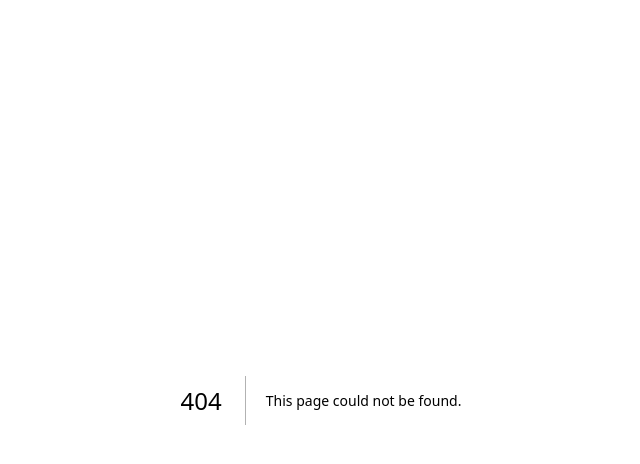
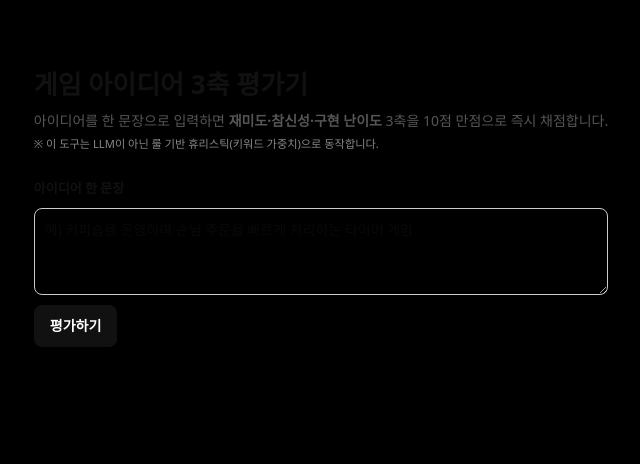
Before and after one commit to KIMTAEKJU/supercent-hub, a Next.js app: page /tools/req_cdc67581-5433-4bd0-a0dc-11e6fead58f4 in a window 1280 px wide. Before the commit this address had no page. Shown: the top 464 px of the page, without its empty margins (319-959 px from the left). Built offline with nearby package versions, Linux system fonts and the light colour scheme.

Commit message:
feat: prototype req_cdc67581-5433-4bd0-a0dc-11e6fead58f4

```diff
--- /dev/null
+++ b/src/app/tools/req_cdc67581-5433-4bd0-a0dc-11e6fead58f4/page.tsx
@@ -0,0 +1,180 @@
+export const dynamic = 'force-dynamic'
+
+type Scores = { fun: number; novelty: number; difficulty: number; comment: string[] }
+
+const FUN_POS: Array<[string, number]> = [
+  ['액션', 1], ['퍼즐', 1], ['협동', 1], ['보상', 1], ['타이머', 1],
+  ['콤보', 1.5], ['수집', 0.5], ['모험', 1], ['대전', 1], ['레이싱', 1],
+  ['파괴', 1], ['경쟁', 0.5], ['전략', 0.5], ['레벨업', 0.5], ['스릴', 1.5],
+  ['미니게임', 1], ['챌린지', 1], ['스피드', 1], ['빠르', 1], ['러프', 0.5],
+  ['판타지', 0.5], ['생존', 1], ['탈출', 1], ['어드벤처', 0.5],
+]
+const FUN_NEG: Array<[string, number]> = [
+  ['텍스트만', 2], ['단순', 1], ['반복', 0.5], ['느린', 1],
+]
+
+const COMMON_GENRE: Array<[string, number]> = [
+  ['매치3', 2.5], ['매치-3', 2.5], ['클리커', 2.5], ['방치형', 2],
+  ['러너', 1.5], ['타이머', 1], ['레이싱', 0.5], ['슬롯', 2],
+  ['운영', 0.5], ['주문', 0.5],
+]
+const NOVEL_BONUS: Array<[string, number]> = [
+  ['생태계', 1.5], ['시뮬레이션', 1], ['요리', 0.5], ['환경', 1],
+  ['역사', 1], ['실험', 1], ['혼합', 1], ['재해석', 2], ['해양', 1],
+  ['우주', 0.5], ['시간여행', 2], ['감정', 1], ['철학', 1.5],
+]
+
+const HARD_WORDS: Array<[string, number]> = [
+  ['멀티플레이어', 3], ['온라인', 2], ['3D', 3], ['오픈월드', 3],
+  ['AI', 2], ['물리엔진', 2], ['물리', 1.5], ['RPG', 2], ['블록체인', 3],
+  ['AR', 4], ['VR', 4], ['실시간', 2], ['서버', 2], ['랭킹', 1],
+  ['네트워크', 2], ['매칭', 1.5], ['리플레이', 1],
+]
+const EASY_WORDS: Array<[string, number]> = [
+  ['타이머', 1], ['탭', 1], ['클리커', 1], ['캐주얼', 1], ['2D', 1],
+  ['매치3', 1], ['러너', 0.5], ['하이퍼캐주얼', 1.5],
+]
+
+function clamp(n: number, lo: number, hi: number) { return Math.max(lo, Math.min(hi, n)) }
+function round1(n: number) { return Math.round(n * 10) / 10 }
+
+function evaluate(text: string): Scores {
+  const t = text.trim()
+
+  let fun = 5
+  for (const [k, w] of FUN_POS) if (t.includes(k)) fun += w
+  for (const [k, w] of FUN_NEG) if (t.includes(k)) fun -= w
+  if (t.length < 15) fun -= 1.5
+  if (t.length > 80) fun += 0.5
+
+  let novelty = 5
+  for (const [k, w] of COMMON_GENRE) if (t.includes(k)) novelty -= w
+  for (const [k, w] of NOVEL_BONUS) if (t.includes(k)) novelty += w
+  const words = t.split(/\s+/).filter((w) => w.length > 1)
+  const uniq = new Set(words).size
+  if (uniq >= 10) novelty += 1
+  if (uniq >= 14) novelty += 1
+
+  let difficulty = 3
+  for (const [k, w] of HARD_WORDS) if (t.includes(k)) difficulty += w
+  for (const [k, w] of EASY_WORDS) if (t.includes(k)) difficulty -= w
+  if (t.length > 120) difficulty += 1
+
+  fun = round1(clamp(fun, 1, 10))
+  novelty = round1(clamp(novelty, 1, 10))
+  difficulty = round1(clamp(difficulty, 1, 10))
+
+  const comment: string[] = []
+  if (fun >= 8) comment.push('재미 루프가 탄탄합니다. 핵심 훅이 잘 잡혀 있어요.')
+  else if (fun >= 5) comment.push('무난한 재미 수준입니다. 한 가지 훅(콤보/보상/긴장감)을 더 강화하면 체류 시간이 늘어납니다.')
+  else comment.push('재미 요소가 약합니다. 플레이어에게 즉시 전달될 자극이나 보상을 보강하세요.')
+
+  if (novelty >= 7) comment.push('장르적으로 신선합니다. 시장에서 눈에 띌 여지가 있어요.')
+  else if (novelty >= 4) comment.push('검증된 장르를 활용하지만 차별화 요소가 부족합니다. 비주얼·테마·메커닉 중 한 가지 트위스트를 고민해 보세요.')
+  else comment.push('이미 포화된 장르입니다. 차별점이 뚜렷하지 않으면 마케팅 난이도가 매우 높아집니다.')
+
+  if (difficulty >= 8) comment.push('구현 난이도가 매우 높습니다. 프로토타입은 핵심 메커닉만 잘라 MVP로 축소하세요.')
+  else if (difficulty >= 5) comment.push('중간 난이도입니다. 2~4주 규모의 프로토타입으로 검증 가능해 보입니다.')
+  else comment.push('구현이 간단합니다. 며칠 내 프로토타입을 만들어 빠르게 테스트할 수 있습니다.')
+
+  return { fun, novelty, difficulty, comment }
+}
+
+function ScoreCard({ label, value }: { label: string; value: number }) {
+  const color = value >= 7 ? '#16a34a' : value >= 4 ? '#d97706' : '#dc2626'
+  return (
+    <div style={{ border: '1px solid #eee', borderRadius: 10, padding: 16, textAlign: 'center', background: '#fff' }}>
+      <div style={{ fontSize: 12, color: '#666', marginBottom: 6, letterSpacing: 0.5 }}>{label}</div>
+      <div style={{ fontSize: 32, fontWeight: 800, color, lineHeight: 1 }}>
+        {value}
+        <span style={{ fontSize: 14, color: '#aaa', fontWeight: 500 }}> /10</span>
+      </div>
+    </div>
+  )
+}
+
+export default async function Page({
+  searchParams,
+}: {
+  searchParams: Promise<{ q?: string }>
+}) {
+  const { q = '' } = await searchParams
+  const result = q ? evaluate(q) : null
+
+  return (
+    <main
+      style={{
+        maxWidth: 720,
+        margin: '40px auto',
+        padding: 24,
+        fontFamily: 'system-ui, -apple-system, "Segoe UI", sans-serif',
+        lineHeight: 1.55,
+        color: '#111',
+      }}
+    >
+      <h1 style={{ fontSize: 26, marginBottom: 6, fontWeight: 700 }}>게임 아이디어 3축 평가기</h1>
+      <p style={{ color: '#555', fontSize: 14, marginBottom: 24 }}>
+        아이디어를 한 문장으로 입력하면 <b>재미도·참신성·구현 난이도</b> 3축을 10점 만점으로 즉시 채점합니다.
+        <br />
+        <small style={{ color: '#888' }}>※ 이 도구는 LLM이 아닌 룰 기반 휴리스틱(키워드 가중치)으로 동작합니다.</small>
+      </p>
+
+      <form method="get" style={{ display: 'flex', flexDirection: 'column', gap: 10, marginBottom: 28 }}>
+        <label htmlFor="q" style={{ fontSize: 13, fontWeight: 600 }}>
+          아이디어 한 문장
+        </label>
+        <textarea
+          id="q"
+          name="q"
+          defaultValue={q}
+          rows={3}
+          placeholder='예) 커피숍을 운영하며 손님 주문을 빠르게 처리하는 타이머 게임'
+          style={{
+            padding: 10,
+            border: '1px solid #ccc',
+            borderRadius: 8,
+            fontSize: 14,
+            fontFamily: 'inherit',
+            resize: 'vertical',
+          }}
+        />
+        <button
+          type="submit"
+          style={{
+            padding: '10px 16px',
+            width: 'fit-content',
+            background: '#111',
+            color: '#fff',
+            border: 0,
+            borderRadius: 8,
+            cursor: 'pointer',
+            fontSize: 14,
+            fontWeight: 600,
+          }}
+        >
+          평가하기
+        </button>
+      </form>
+
+      {result && (
+        <section>
+          <div style={{ display: 'grid', gridTemplateColumns: 'repeat(3, 1fr)', gap: 12, marginBottom: 20 }}>
+            <ScoreCard label="재미도" value={result.fun} />
+            <ScoreCard label="참신성" value={result.novelty} />
+            <ScoreCard label="구현 난이도" value={result.difficulty} />
+          </div>
+          <div style={{ border: '1px solid #eee', borderRadius: 10, padding: 18, background: '#fafafa' }}>
+            <h2 style={{ fontSize: 15, marginBottom: 10, fontWeight: 700 }}>코멘트</h2>
+            <ul style={{ margin: 0, paddingLeft: 20 }}>
+              {result.comment.map((line, i) => (
+                <li key={i} style={{ marginBottom: 6, fontSize: 14 }}>
+                  {line}
+                </li>
+              ))}
+            </ul>
+          </div>
+        </section>
+      )}
+    </main>
+  )
+}
```
